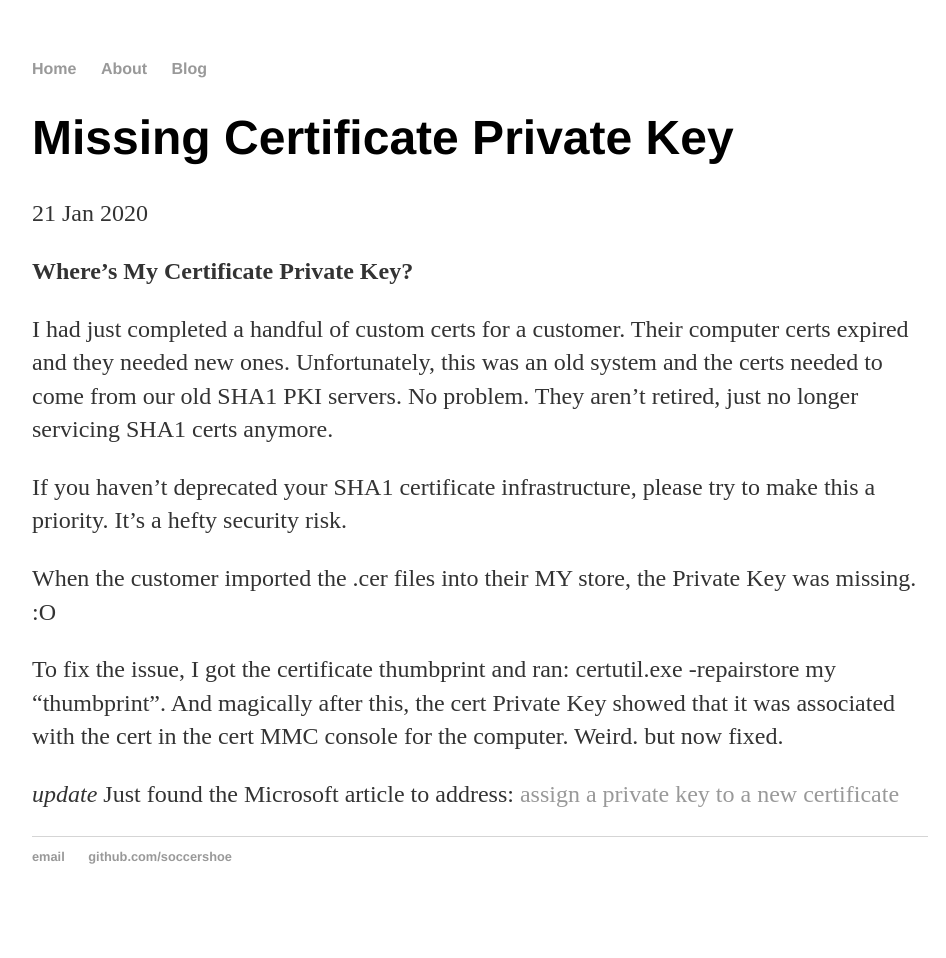
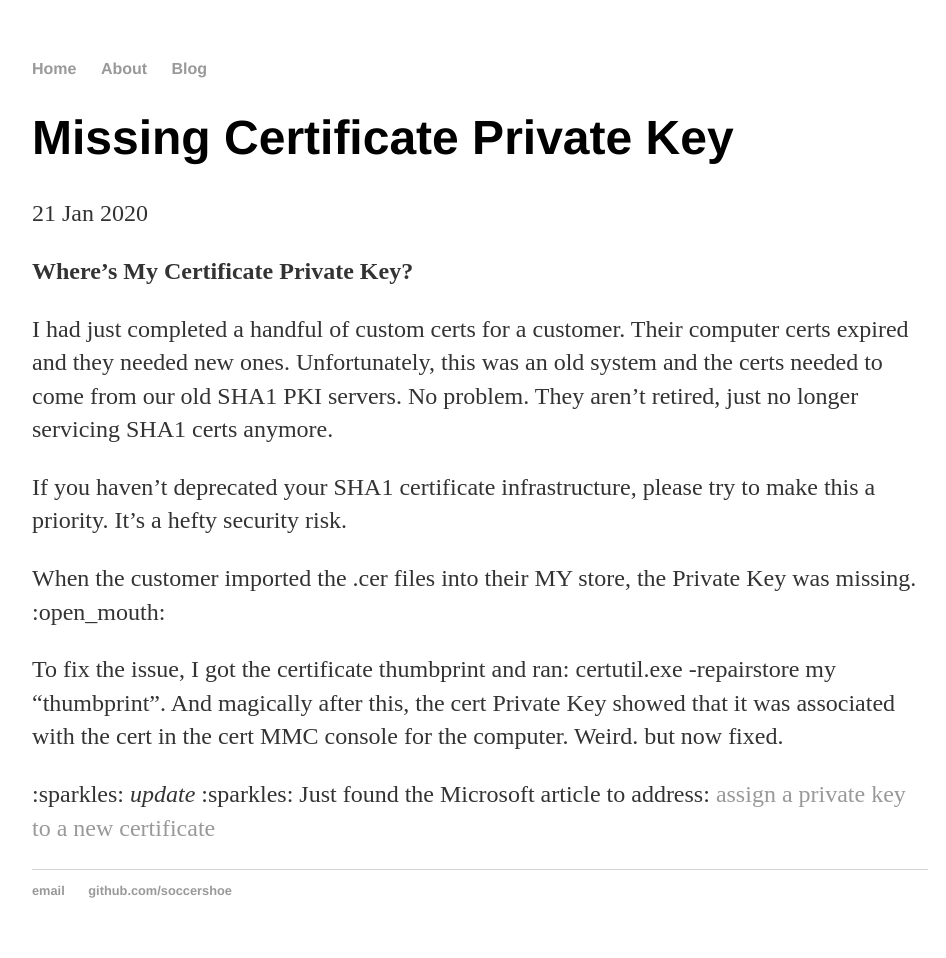
Before and after one commit to soccershoe/JustAnotherAdmin, a Jekyll site: the page built from _posts/2020-01-21-MissingCertPrivateKey.md, in a window 1280 px wide. Shown: the whole page, without its empty margins (160-1106 px from the left). Built offline with Jekyll 4.4.1, drawn with Linux system fonts in a browser that asks for light colours; before the commit the page ends 924 px from its top, so only the background shows below that; some of the changed lines change nothing that is shown.

Commit message:
update private key page

```diff
--- a/_posts/2020-01-21-MissingCertPrivateKey.md
+++ b/_posts/2020-01-21-MissingCertPrivateKey.md
@@ -10,9 +10,9 @@ I had just completed a handful of custom certs for a customer.  Their computer c
 
 If you haven't deprecated your SHA1 certificate infrastructure, please try to make this a priority.  It's a hefty security risk.
 
-When the customer imported the .cer files into their MY store, the Private Key was missing.  :O
+When the customer imported the .cer files into their MY store, the Private Key was missing.  :open_mouth:
 
 To fix the issue, I got the certificate thumbprint and ran:  certutil.exe -repairstore my "thumbprint".  And magically after this, the cert Private Key showed that it was associated with the cert in the cert MMC console for the computer.  Weird. but now fixed.
 
-*update*
+:sparkles: *update* :sparkles:
 Just found the Microsoft article to address:  [assign a private key to a new certificate](https://support.microsoft.com/en-us/help/889651/how-to-assign-a-private-key-to-a-new-certificate-after-you-use-the-cer)
```
